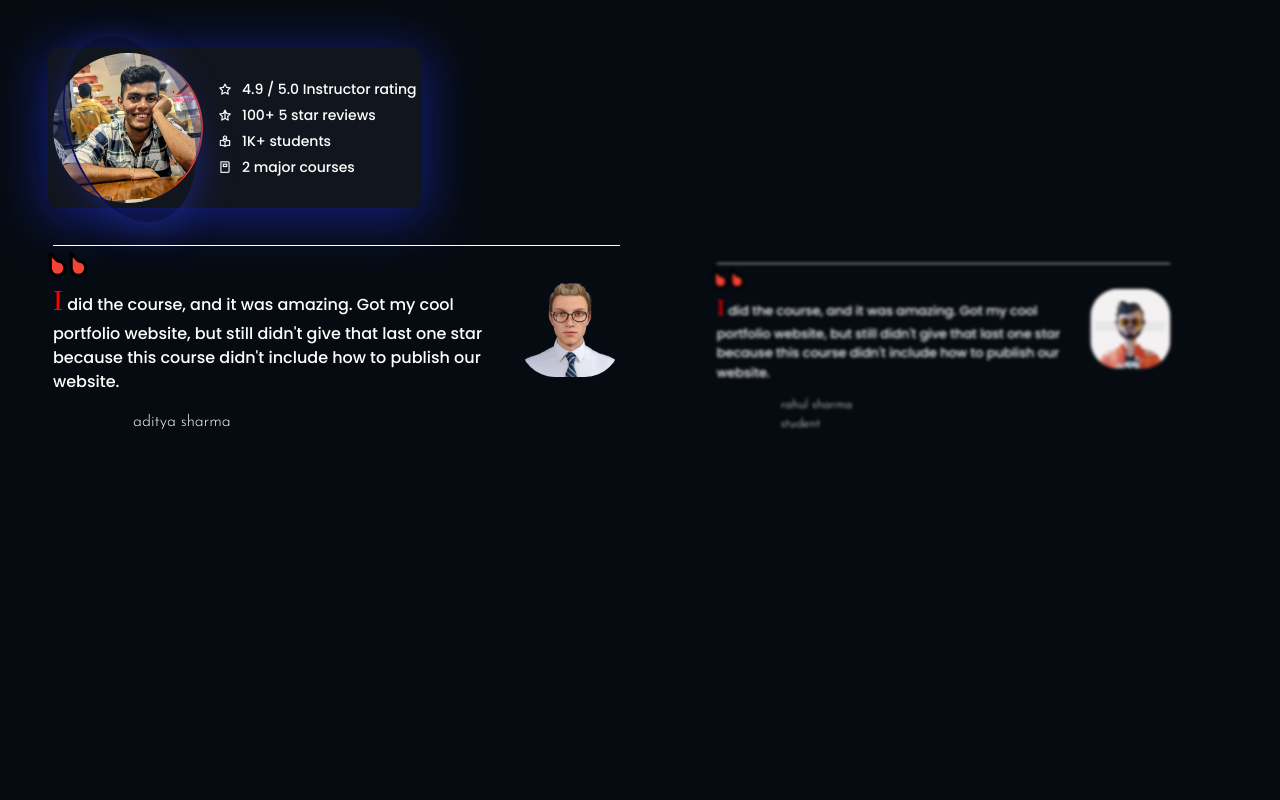
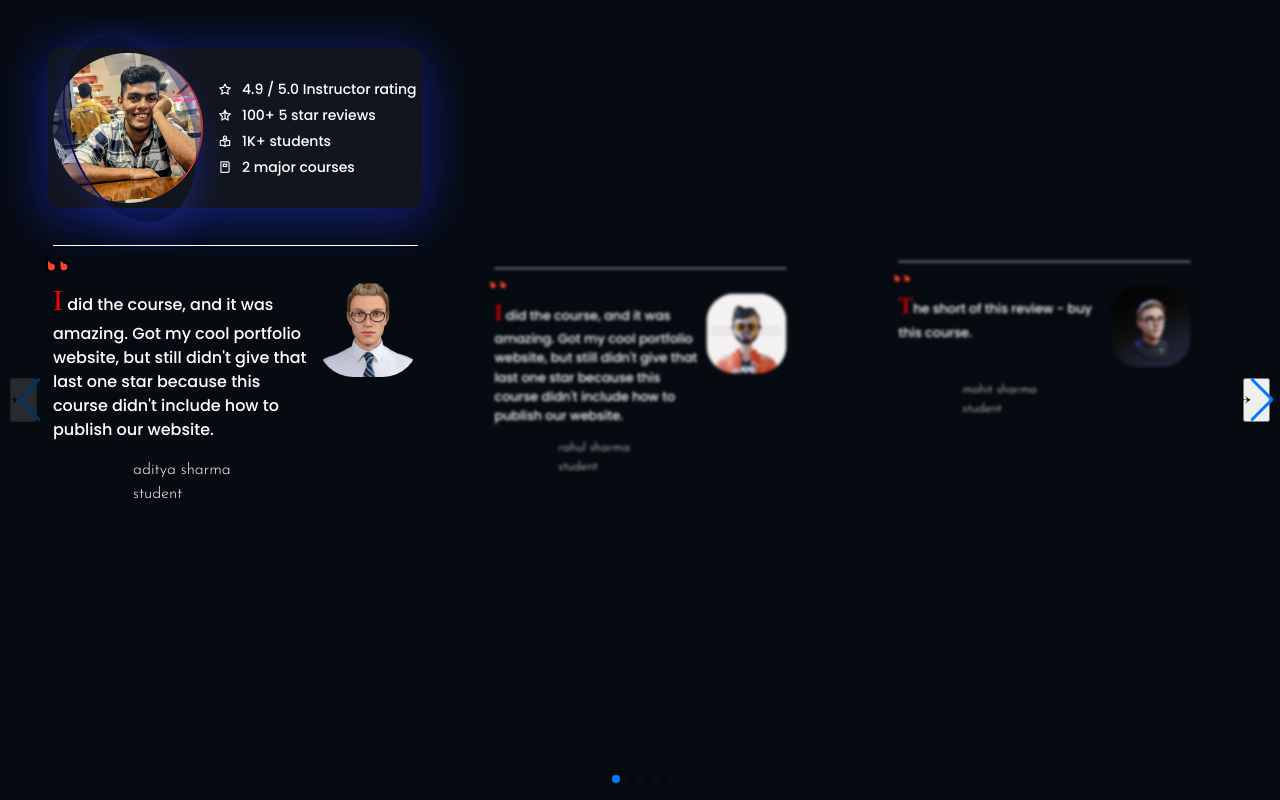
Before and after one commit to adityasharma2020/portfolio_website, a website built with Parcel: page src/index.html in a window 1280 px wide. Shown: the part 1050-1850 px from the top of the page. Built offline with nearby package versions, Linux system fonts and the light colour scheme; a web font is replaced by a local one.

Commit message:
swipper working with pagination

```diff
--- a/package.json
+++ b/package.json
@@ -107,7 +107,7 @@
     "stable": "^0.1.8",
     "supports-color": "^7.2.0",
     "svgo": "^2.8.0",
-    "swiper": "^10.0.4",
+    "swiper": "^8.4.4",
     "term-size": "^2.2.1",
     "terser": "^5.15.0",
     "timsort": "^0.3.0",
--- a/src/assets/js/app.js
+++ b/src/assets/js/app.js
@@ -1,5 +1,6 @@
+import Swiper, { Pagination,Navigation } from "swiper";
+
 import gsap from "gsap";
-import Swiper,{pagination} from "swiper";
 import { reviews } from "./data";
 
 const bar = document.querySelector(".loading__bar--inner");
@@ -57,23 +58,28 @@ let barInterval = setInterval(() => {
   }
 }, 20);
 
+Swiper.use([Navigation,Pagination]);
 var swiper = new Swiper(".swiper", {
-  slidesPerView: 3,
+  slidesPerView: 1,
   spaceBetween: 30,
-  breakpoints:{
-    850:{
-      slidesPerView:2,
+  breakpoints: {
+    850: {
+      slidesPerView: 2,
     },
-    1400:{
-      slidesPerView:3
+    1200: {
+      slidesPerView: 3,
     },
-    1900:{
-      slidesPerView:4
-    }
+    1900: {
+      slidesPerView: 4,
+    },
   },
   pagination: {
     el: ".swiper-pagination",
     clickable: true,
+  },
+  navigation: {
+    nextEl: ".swiper-button-next",
+    prevEl: ".swiper-button-prev",
   },
 });
 
--- a/src/assets/style/reviews.scss
+++ b/src/assets/style/reviews.scss
@@ -102,10 +102,10 @@
   }
 
   & svg {
+    width: 30px;
     position: absolute;
-    top: 0;
+    top: 10px;
     left: -6px;
-    width: 50px;
     fill: $red-color;
   }
   &__topborder {
--- a/src/index.html
+++ b/src/index.html
@@ -95,12 +95,7 @@
       rel="stylesheet"
       href="https://unicons.iconscout.com/release/v4.0.8/css/line.css"
     />
-    <link
-      rel="stylesheet"
-      href="https://cdn.jsdelivr.net/npm/swiper@10/swiper-bundle.min.css"
-    />
-
-    <script src="https://cdn.jsdelivr.net/npm/swiper@10/swiper-bundle.min.js"></script>
+    <!-- swipper js  -->
 
     <script src="assets/js/config.js" type="module"></script>
   </head>
@@ -278,8 +273,17 @@
       <!-- Swiper -->
       <div class="swiper__wrapper">
         <div class="swiper">
-          <div class="swiper-wrapper">
+          <div class="swiper-wrapper"></div>
+        </div>
+        <div class="swiper__tools">
+          <div class="swiper__buttons">
+            <button class="swiper-button-prev">
+              <img src="assets/images/rightArrow.png" alt="" />
+            </button>
 
+            <button class="swiper-button-next">
+              <img src="assets/images/rightArrow.png" alt="" />
+            </button>
           </div>
           <div class="swiper-pagination"></div>
         </div>
```
Also changed, not shown: 1 other file.
